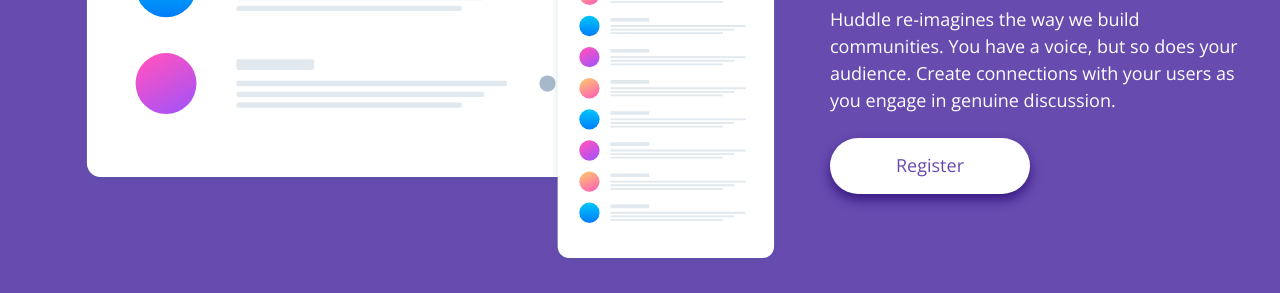
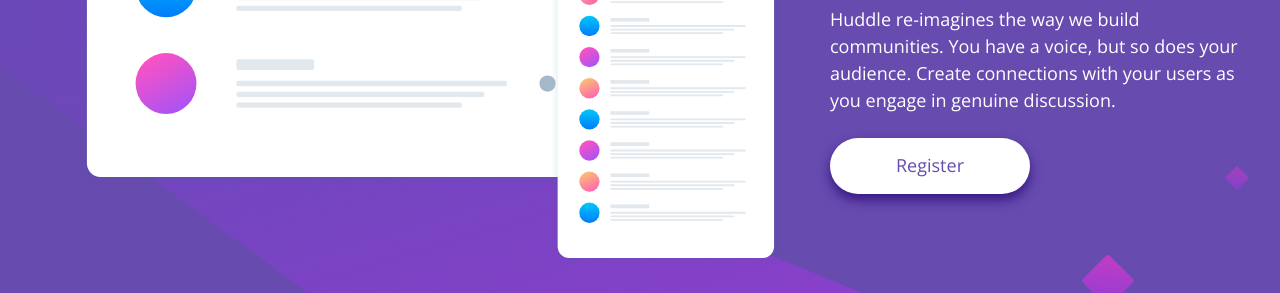
Before and after one commit to kennbach/huddle-landing-page, a plain HTML site: page index.html in a window 1280 px wide. Shown: the part 428-721 px from the top of the page. Drawn offline with nearby package versions, Linux system fonts and the light colour scheme.

Commit message:
fixed image link

```diff
--- a/css/styles.css
+++ b/css/styles.css
@@ -88,7 +88,7 @@
   line-height: 1.5;
   color: var(--color-white);
   background: no-repeat;
-  background-image: url("./images/bg-mobile.svg");
+  background-image: url("../images/bg-mobile.svg");
   background-color: var(--color-primary);
   background-blend-mode: hard-light;
 }
@@ -190,7 +190,7 @@
 @media screen and (min-width: 800px) {
   body {
     padding: 0 80px;
-    background-image: url(./images/bg-desktop.svg);
+    background-image: url(../images/bg-desktop.svg);
   }
   main {
     grid-template-areas:
```
